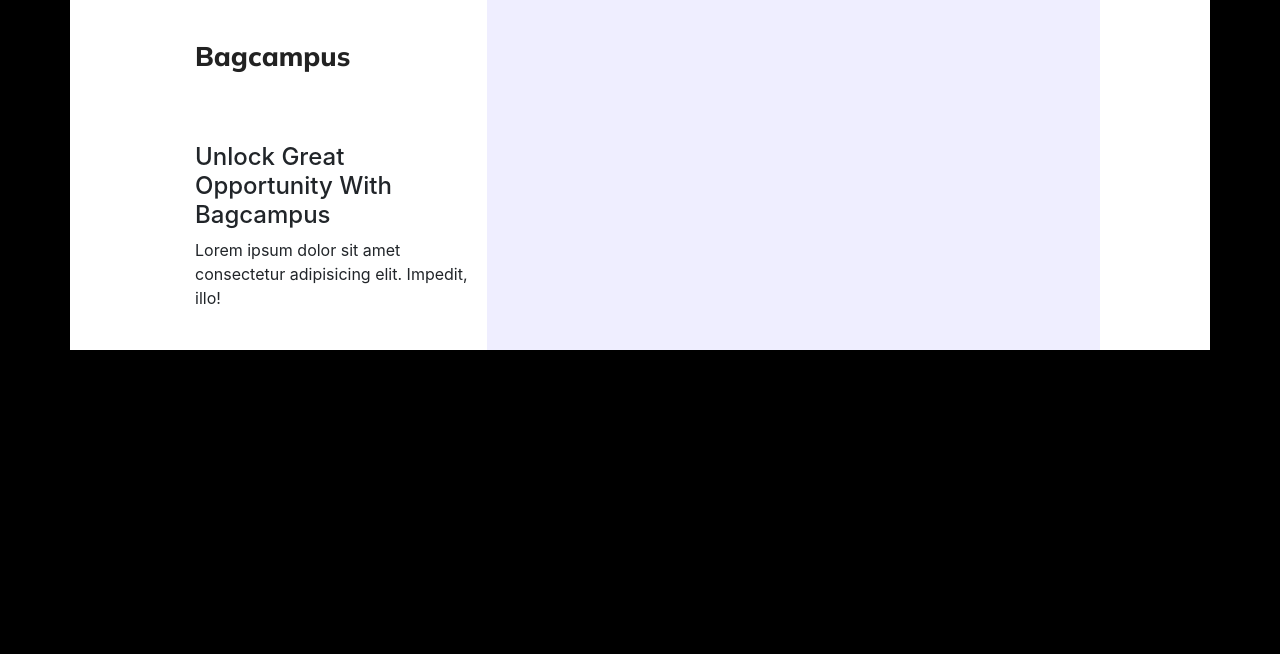
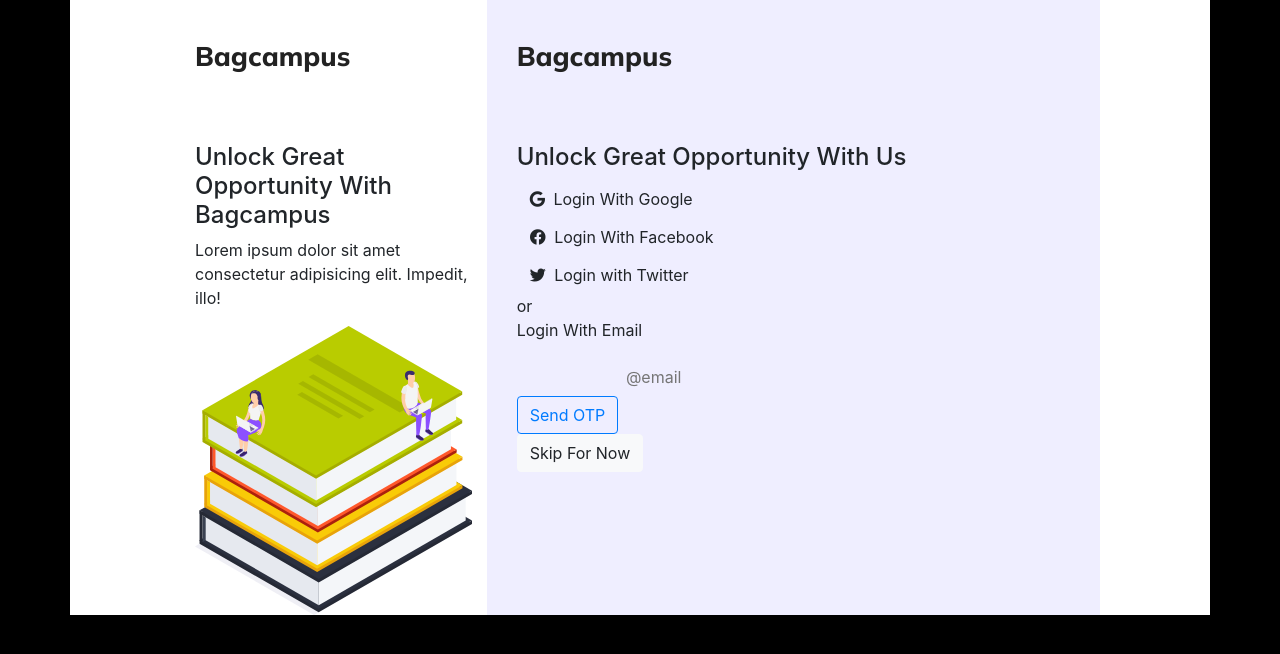
Before and after one commit to bagcampus/Login-Template-From-Bagcampus, a website: page index.html in a window 1280 px wide. Drawn offline with nearby package versions, Linux system fonts and the light colour scheme.

Commit message:
Update index.html

```diff
--- a/index.html
+++ b/index.html
@@ -10,6 +10,10 @@
     <link rel="stylesheet" href="https://cdn.jsdelivr.net/npm/bootstrap@4.5.3/dist/css/bootstrap.min.css"
         integrity="sha384-TX8t27EcRE3e/ihU7zmQxVncDAy5uIKz4rEkgIXeMed4M0jlfIDPvg6uqKI2xXr2" crossorigin="anonymous">
     <link rel="stylesheet" href="styles/style.css">
+
+    <link rel="stylesheet" href="https://cdnjs.cloudflare.com/ajax/libs/font-awesome/5.15.3/css/all.min.css"
+        integrity="sha512-iBBXm8fW90+nuLcSKlbmrPcLa0OT92xO1BIsZ+ywDWZCvqsWgccV3gFoRBv0z+8dLJgyAHIhR35VZc2oM/gI1w=="
+        crossorigin="anonymous" />
 </head>
 <body>
 <section id="Login_Tab">
@@ -30,11 +34,46 @@
                                     </div>
                                 </div>
                                 <div class="svg">
-                                    <img src="" alt="" srcset="">
+                                    <img src="images/Online_education_SVG.svg" alt="" srcset="">
                                 </div>
                             </div>
                             <div class="col-md-7 col-lg-8">
+                                <div class="login-main">
+                                    <div class="container">
+                                        <div class="heading">
+                                            <h2 class="logo">Bagcampus</h2>
+                                            <h3 class="moto">Unlock Great Opportunity With Us</h3>
+                                        </div>
+                                        <div class="button-part">
+                                            <div class="button GooglePartner">
+                                                <button type="button" class="btn btn-google mr-md-3 mb-2 mb-md-0" id="GooglePartnerlogin">
+                                                    <i class="fab fa-google mr-1"></i> Login With Google
+                                                </button>
+                                            </div>
+                                            <div class="button FacebookPartner">
+                                                <button type="button" class="btn btn-fb mr-md-3 mb-2 mb-md-0" id="FacebookPartnerlogin">
+                                                    <i class="fab fa-facebook mr-1"></i> Login With Facebook
+                                                </button>
 
+                                            </div>
+                                            <div class="button TwitterPartner">
+                                                <button type="button" class="btn btn-twitter mr-md-3 mb-2 mb-md-0" id="TwitterPartnerlogin">
+                                                    <i class="fab fa-twitter mr-1"></i> Login with Twitter
+                                                </button>
+                                            </div>
+
+                                            <div class="button EmailPartner">
+                                                <p>or <br> Login With Email</p>
+                                                <input class="btn btn-email mr-md-3 mb-2 mb-md-0" id="EmailPartnerlogin" placeholder="@email"></input><br>
+                                                <button type="button" class="btn btn-outline-primary mr-md-3 mb-md-0 mb-2">Send OTP</button>
+                                            </div>
+                                            <div class="button EmailPartner">
+                                                <button type="button" class="btn btn-light">Skip For Now</button>
+                                            </div>
+
+                                        </div>
+                                    </div>
+                                </div>
                             </div>
                         </div>
                     </div>
@@ -43,6 +82,14 @@
         </div>
     </div>
 </section>
+
+    <!-- Firebase -->
+    <script src="https://www.gstatic.com/firebasejs/8.3.1/firebase-app.js"></script>
+    <script src="https://www.gstatic.com/firebasejs/8.3.1/firebase-analytics.js"></script>
+    <!-- Add Firebase products that you want to use -->
+    <script src="https://www.gstatic.com/firebasejs/8.3.1/firebase-auth.js"></script>
+    <script src="https://www.gstatic.com/firebasejs/8.3.1/firebase-firestore.js"></script>
+
     <!-- Bootstrap -->
     <script src="https://code.jquery.com/jquery-3.5.1.slim.min.js"
         integrity="sha384-DfXdz2htPH0lsSSs5nCTpuj/zy4C+OGpamoFVy38MVBnE+IbbVYUew+OrCXaRkfj"
@@ -50,5 +97,7 @@
     <script src="https://cdn.jsdelivr.net/npm/bootstrap@4.5.3/dist/js/bootstrap.bundle.min.js"
         integrity="sha384-ho+j7jyWK8fNQe+A12Hb8AhRq26LrZ/JpcUGGOn+Y7RsweNrtN/tE3MoK7ZeZDyx"
         crossorigin="anonymous"></script>
+    <script src="script/firebase.js"></script>
+
 </body>
 </html>
```
